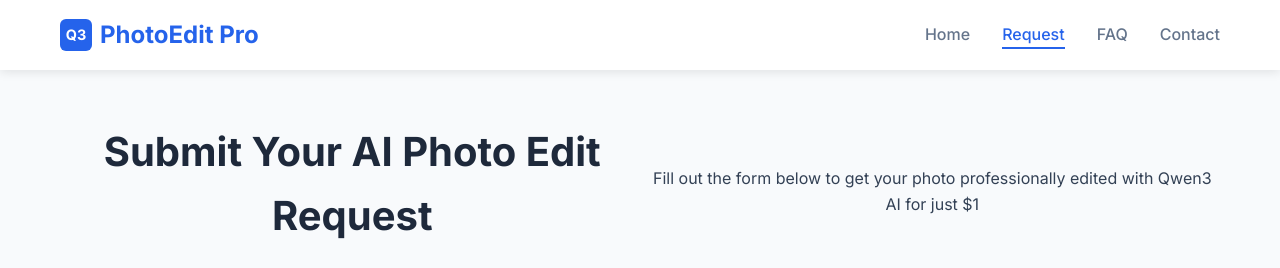
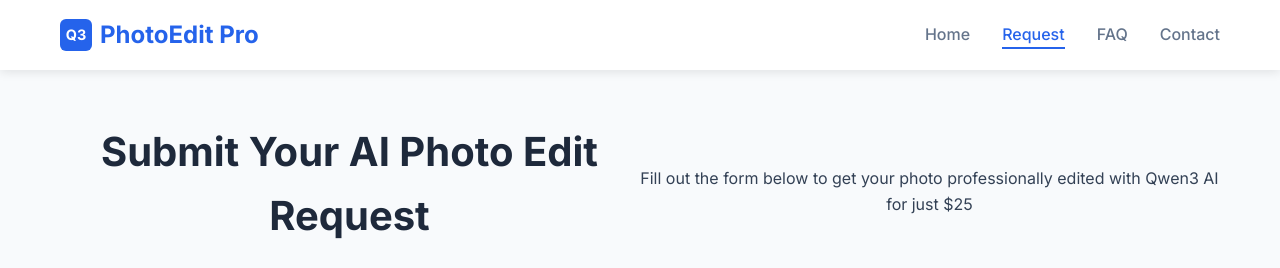
Before and after one commit to eugeneltseu-stack/eugeneltseu-stack, a website: page request.html in a window 1280 px wide. Shown: the top 268 px of the page. Drawn offline with Linux system fonts and the light colour scheme.

Commit message:
Update request.html

```diff
--- a/request.html
+++ b/request.html
@@ -44,7 +44,7 @@
         <div class="container">
             <div class="request-header">
                 <h1>Submit Your AI Photo Edit Request</h1>
-                <p>Fill out the form below to get your photo professionally edited with Qwen3 AI for just $1</p>
+                <p>Fill out the form below to get your photo professionally edited with Qwen3 AI for just $25</p>
             </div>
 
             <!-- Warning Banner -->
```
